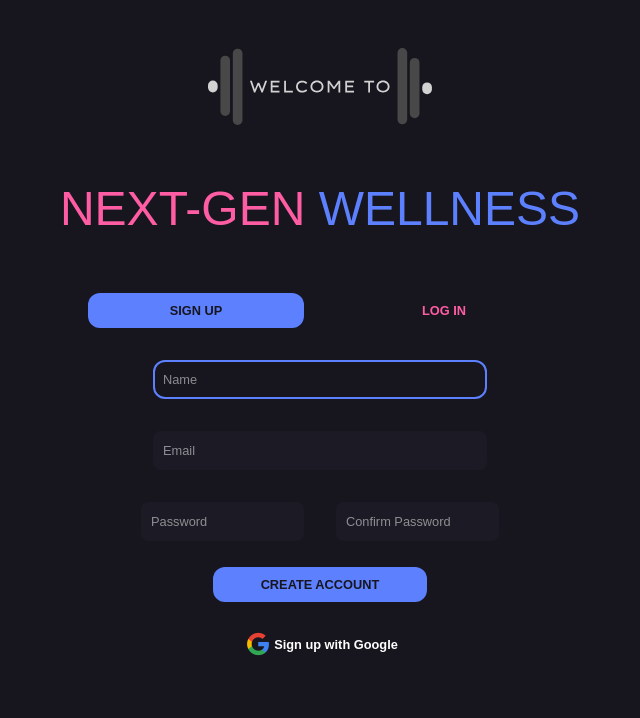
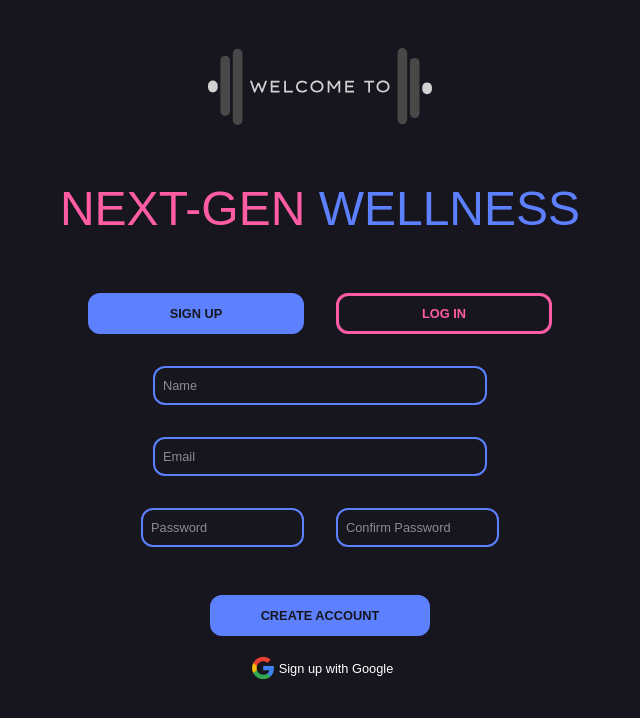
Before and after one commit to RiaChacko/NextGenWellness, a React (Vite) app: page /signup in a window 1280 px wide. Shown: the top 718 px of the page, without its empty margins (320-960 px from the left). Built offline with nearby package versions, Linux system fonts and the light colour scheme; a web font is replaced by a local one.

Commit message:
fixed styling issues

```diff
--- a/src/pages/Login.css
+++ b/src/pages/Login.css
@@ -59,13 +59,13 @@
     margin-bottom: 2rem;
 }
 
-button {
+/* button {
     background-color: rgb(255, 104, 104);
     padding: 0.5rem;
     margin: 1rem;
     font-family: 'Lexend Mega', sans-serif;
     border-radius: 12px;
-}
+} */
 
 .log-l {
     background-color: #FF5DA3;
--- a/src/pages/Profile.css
+++ b/src/pages/Profile.css
@@ -1,4 +1,4 @@
-@import url('https://fonts.googleapis.com/css2?family=Lexend+Mega:wght@400;700&display=swap');
+ @import url('https://fonts.googleapis.com/css2?family=Lexend+Mega:wght@400;700&display=swap');
 
 .profile-container {
   display: flex;
@@ -6,6 +6,7 @@
   background-color: #242330;
   overflow: hidden;
 }
+
 
 .profile-page {
   flex-grow: 1;
@@ -52,7 +53,7 @@
   margin-bottom: 20px;
 }
 
-button {
+.profile-contianer button {
   font-family: 'Lexend Mega', sans-serif;
   border: none;
   border-radius: 8px;
@@ -70,6 +71,8 @@ button {
   margin-bottom: 10px;
   width: 100%;
 }
+
+
 
 .logout-button:hover {
   background-color: #5D80FF;
@@ -120,9 +123,7 @@ button {
   font-weight: bold;
 }
 
-input[type="text"],
-input[type="email"],
-input[type="password"] {
+.profile-name .profile-email .profile-password {
   background-color: #1C1B25;
   border: none;
   border-radius: 8px;
@@ -155,10 +156,10 @@ input[type="password"] {
 
 .blur-background {
     filter: blur(5px);
-    pointer-events: none; /* Prevent interaction with blurred content */
+    pointer-events: none;
 }
 
-/* Popup Overlay */
+
 .popup-overlay {
     position: fixed;
     top: 0;
@@ -172,7 +173,7 @@ input[type="password"] {
     z-index: 100;
 }
 
-/* Popup Modal */
+
 .popup {
     background-color: #242330;
     padding: 40px;
@@ -183,7 +184,7 @@ input[type="password"] {
     color: white;
 }
 
-/* Popup Text */
+
 .popup p {
     font-size: 20px;
     font-family: 'Lexend Mega', sans-serif;
@@ -196,7 +197,7 @@ input[type="password"] {
     font-weight: bold;
 }
 
-/* Popup Buttons */
+
 .popup-buttons {
     display: flex;
     justify-content: space-between;
@@ -236,7 +237,7 @@ input[type="password"] {
 }
 
 
-/* POPUP CSS:*/
+
 
 .blur-background {
     filter: blur(10px);
@@ -250,7 +251,6 @@ input[type="password"] {
   left: -15rem;
   width: 200%;
   height: 100%;
-  /* background-color: rgba(255, 101, 101, 0.167); */
   z-index: 10;
   pointer-events: none;
 }
--- a/src/pages/Profile.jsx
+++ b/src/pages/Profile.jsx
@@ -98,17 +98,17 @@ function Profile () {
                         <h2 className="edit-profile-title">EDIT PROFILE</h2>
                         <div className="input-group">
                             <label>NAME</label>
-                            <input type="text" value={newName} onChange={(e) => setNewName(e.target.value)} />
+                            <input className="profile-name" type="text" value={newName} onChange={(e) => setNewName(e.target.value)} />
                             <button className="change-button" onClick={handleChangeName}>CHANGE NAME</button>
                         </div>
                         <div className="input-group">
                             <label>EMAIL</label>
-                            <input type="email" value={email} readOnly />
+                            <input className="profile-email" type="email" value={email} readOnly />
                             <button className="change-button">CHANGE EMAIL</button>
                         </div>
                         <div className="input-group">
                             <label>PASSWORD</label>
-                            <input type="password" value="************" readOnly />
+                            <input className="profile-password" type="password" value="************" readOnly />
                         </div>
                         <div className="input-group">
                             <label>CONFIRM NEW PASSWORD</label>
--- a/src/pages/SignUp.css
+++ b/src/pages/SignUp.css
@@ -1,47 +1,47 @@
 @import url('https://fonts.googleapis.com/css2?family=Lexend+Mega:wght@400;700&display=swap');
 
-.entire-page {
+.signup-page {
     background-color: #17161F;
     color: white;
     height: 100rem;
     font-size: 0.8rem;
 }
 
-.center img {
+.center-s img {
     width: 14rem;
     margin: 3rem
 }
 
-.center {
+.center-s {
     display: flex;
     justify-content: center;
     margin-left: auto;
     margin-right: auto;
 }
 
-.pink {
+.pink-s {
     color: #FF5DA3;
 }
 
-.blue {
+.blue-s {
     color: #5D80FF;
 }
 
-.title {
+.title-s {
     font-family: 'Lexend Mega', sans-serif;
     font-size: 3rem;
     margin-bottom: 2rem;
 }
 
-button {
+/* button {
     background-color: rgb(255, 104, 104);
     padding: 0.5rem;
     margin: 1rem;
     font-family: 'Lexend Mega', sans-serif;
     border-radius: 12px;
-}
+} */
 
-.sign {
+.sign-s {
     background-color: rgb(93, 128, 255, 1);
     /* background-color:#5D80FF; */
     border-color:#5D80FF;
@@ -51,23 +51,22 @@ button {
     font-weight: bold;
 }
 
-.log {
+.log-s {
     background-color:  rgb(93, 128, 255, 0);
-    /* background-color: rgb(255, 93, 163, 0.2); */
     border-color:#FF5DA3;
     border-width: 3px;
     color: #FF5DA3;
     font-weight: bold;
 }
 
-.log:hover {
+.log-s:hover {
     background-color: rgb(255, 93, 163);
     border-color: rgb(255, 93, 163);
     color: #17161F;
     cursor: pointer;
 }
 
-.create-account {
+.create-account-s {
     background-color: #5D80FF;
     border-color:#5D80FF;
     border-width: 3px;
@@ -78,7 +77,7 @@ button {
     padding-right: 3rem;
 }
 
-.create-account:hover {
+.create-account-s:hover {
     background-color: rgba(93, 128, 255, 0.398);
     border-color:rgb(93, 128, 255, 0.8);
     color: rgb(144, 168, 255);
@@ -98,7 +97,7 @@ input {
     font-family: 'Lexend Mega', sans-serif;
 }
 
-.switch {
+.switch-s {
     width: 13.5rem;
 }
 
--- a/src/pages/SignUp.jsx
+++ b/src/pages/SignUp.jsx
@@ -128,32 +128,32 @@ function SignUp () {
 
     // Rendering display elements on page
     return(
-      <div className="entire-page">
-          <div className="center">
+      <div className="signup-page">
+          <div className="center-s">
             <img src={logo}></img>
           </div>
 
-          <div className="center title">
-            <h1 className="pink">NEXT-GEN&nbsp;</h1>
-            <h1 className="blue">WELLNESS</h1>
+          <div className="center-s title-s">
+            <h1 className="pink-s">NEXT-GEN&nbsp;</h1>
+            <h1 className="blue-s">WELLNESS</h1>
           </div>
 
-          <div className="center">
-            <button className="sign switch" type="button">SIGN UP</button>
+          <div className="center-s">
+            <button className="sign-s switch-s" type="button">SIGN UP</button>
             <a href="/login">
-              <button className="log switch" type="button" id="login">LOG IN</button>
+              <button className="log-s switch-s" type="button" id="login">LOG IN</button>
             </a>
 
           </div>
 
-          <div className="text-input center">
+          <div className="text-input-s center-s">
             <form onSubmit={handleSignupEmailPassword}>
 
-              <div className="center">
+              <div className="center-s">
                 <input type="name" name="name" id="name" value={name} onChange={(e) => setName(e.target.value)} placeholder="Name" size={40} required></input>
               </div>
 
-              <div className="center">
+              <div className="center-s">
                 <input type="email" name="email" id="email" value={email} onChange={(e) => setEmail(e.target.value)} placeholder="Email" size={40} required></input>
               </div>
 
@@ -162,9 +162,9 @@ function SignUp () {
                 <input type="password" name="password" id="confirm-password" value={confirmPassword} onChange={(e) => setConfirmPassword(e.target.value)} placeholder="Confirm Password" size={17} required></input>
               </div>
 
-              <button type="submit" className="center create-account">CREATE ACCOUNT</button>
+              <button type="submit" className="center-s create-account-s">CREATE ACCOUNT</button>
 
-              <div className="center google-section-s">
+              <div className="center-s google-section-s">
                 <button onClick={handleGoogleSignUp} className="google-s">
                   <img id="google-img" src={google}  style={{ width: "2rem", height: "auto" }}></img>
                   Sign up with Google</button>
```
